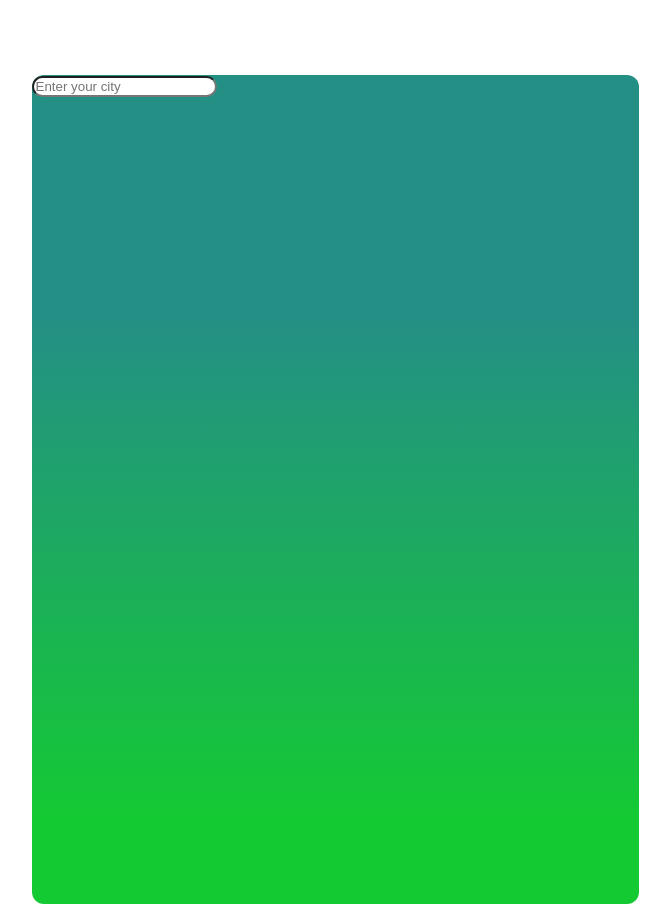
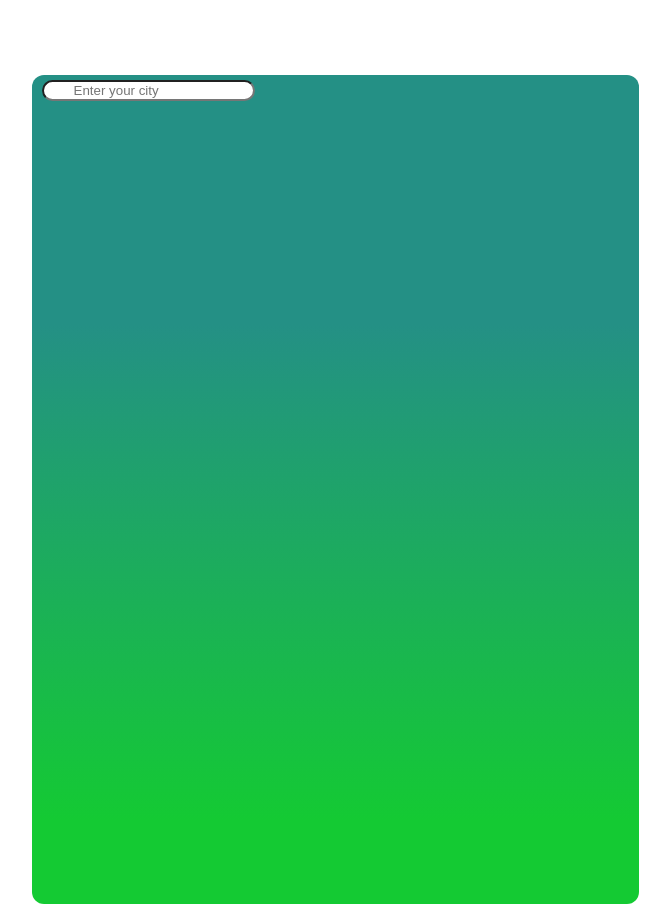
Before and after one commit to monikaengineering/Python_Lesson, a React (Create React App) app: page / in a window 1280 px wide. Shown: the whole page, without its empty margins (305-975 px from the left). Built offline with nearby package versions, Linux system fonts and the light colour scheme.

Commit message:
Add input form

```diff
--- a/src/Components/InputForm/InputForm.css
+++ b/src/Components/InputForm/InputForm.css
@@ -0,0 +1,6 @@
+input {
+  border-radius: 30px;
+  margin-top: 5px;
+  padding-left: 30px;
+  margin-left: 10px;
+}
```
